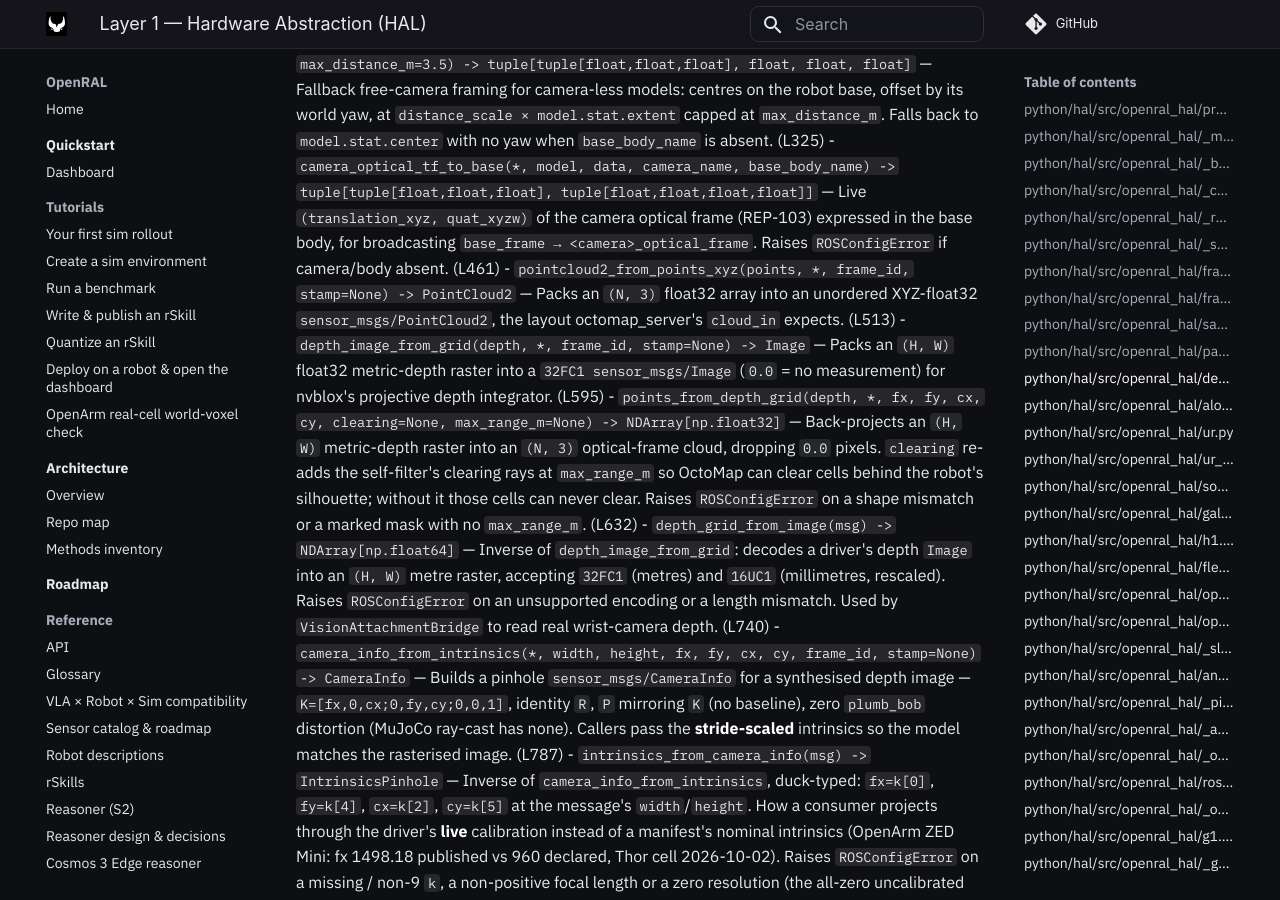
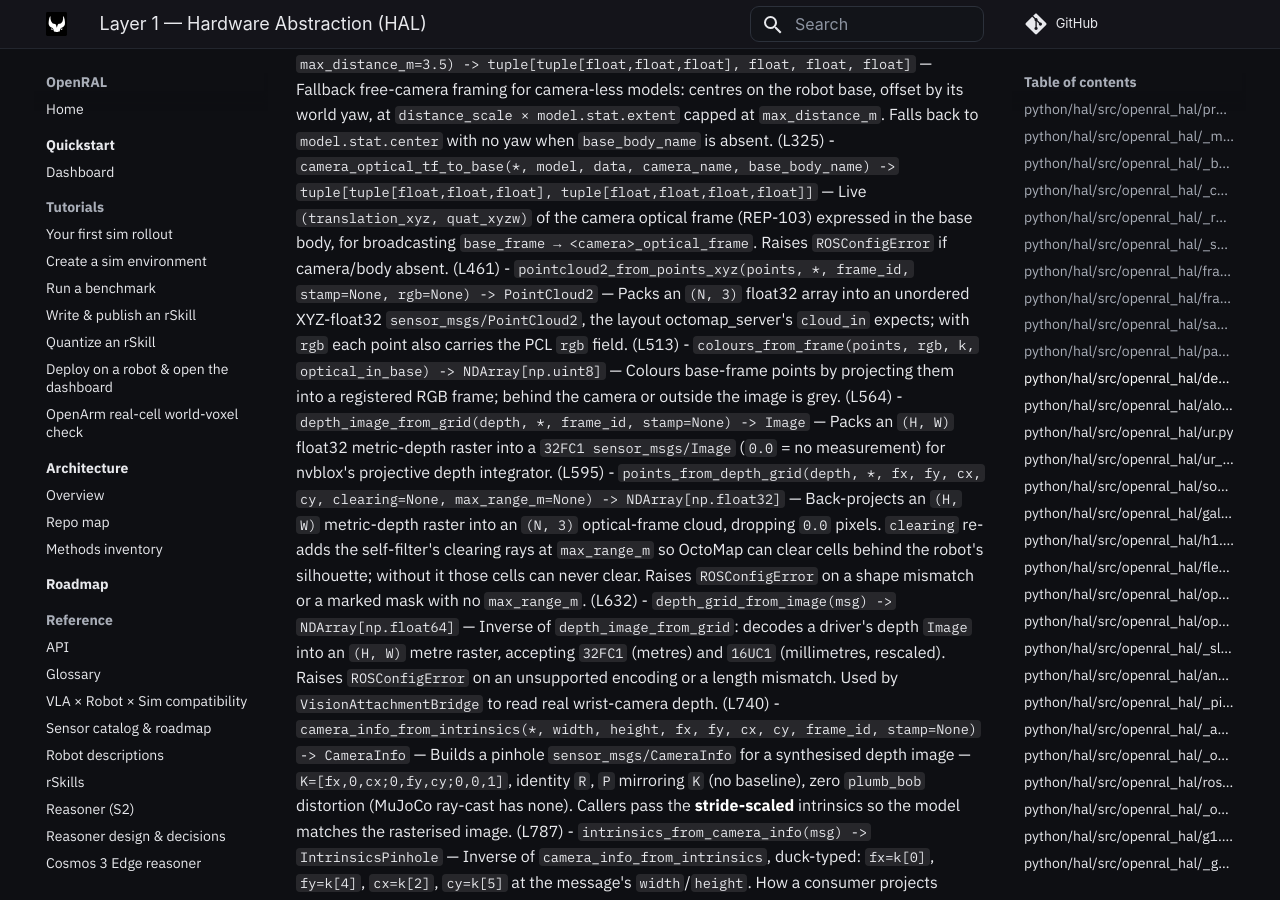
Before and after one commit to OpenRAL/openral, an MkDocs documentation site: the page built from docs/methods/01-hal.md, in a window 1280 px wide and 900 px high, scrolled down 12889 px. Built offline with MkDocs 1.6.1 and Material for MkDocs 9.7.7, drawn with Linux system fonts in a browser that asks for light colours; comment, search, counter and statistics services are not loaded.

Commit message:
fix(docs): list colours_from_frame and the rgb parameter in the HAL methods
001eb291 added `colours_from_frame` and the `rgb` argument of
`pointcloud2_from_points_xyz` without methods entries, so the coverage
check failed. Both are now listed.

Co-Authored-By: Claude Opus 5.5 <noreply@anthropic.com>
Claude-Session: https://claude.ai/code/session_01QWdcJYkR5PR2xw3zAd8uxu
Signed-off-by: Adrian <adrianllopart@gmail.com>

```diff
--- a/docs/methods/01-hal.md
+++ b/docs/methods/01-hal.md
@@ -183,7 +183,8 @@ _Reusable, robot-agnostic depth-camera → `sensor_msgs/PointCloud2` plumbing fo
 - `apply_robosuite_visual_geomgroups(opt, model) -> bool` — For a robosuite/RoboCasa model, hides collision shells (geomgroup 0) and shows textured visual geoms (group 1) so `mujoco.viewer` renders textures instead of collision boxes. Gated on a robosuite signature, not geom counts (dm_control/gym-aloha put visuals in group 0). Used by `sim run --view`. (L294)
 - `base_aligned_free_camera(*, model, data, base_body_name=None, azimuth_offset_deg=135.0, elevation_deg=-25.0, distance_scale=2.0, max_distance_m=3.5) -> tuple[tuple[float,float,float], float, float, float]` — Fallback free-camera framing for camera-less models: centres on the robot base, offset by its world yaw, at `distance_scale × model.stat.extent` capped at `max_distance_m`. Falls back to `model.stat.center` with no yaw when `base_body_name` is absent. (L325)
 - `camera_optical_tf_to_base(*, model, data, camera_name, base_body_name) -> tuple[tuple[float,float,float], tuple[float,float,float,float]]` — Live `(translation_xyz, quat_xyzw)` of the camera optical frame (REP-103) expressed in the base body, for broadcasting `base_frame → <camera>_optical_frame`. Raises `ROSConfigError` if camera/body absent. (L461)
-- `pointcloud2_from_points_xyz(points, *, frame_id, stamp=None) -> PointCloud2` — Packs an `(N, 3)` float32 array into an unordered XYZ-float32 `sensor_msgs/PointCloud2`, the layout octomap_server's `cloud_in` expects. (L513)
+- `pointcloud2_from_points_xyz(points, *, frame_id, stamp=None, rgb=None) -> PointCloud2` — Packs an `(N, 3)` float32 array into an unordered XYZ-float32 `sensor_msgs/PointCloud2`, the layout octomap_server's `cloud_in` expects; with `rgb` each point also carries the PCL `rgb` field. (L513)
+- `colours_from_frame(points, rgb, k, optical_in_base) -> NDArray[np.uint8]` — Colours base-frame points by projecting them into a registered RGB frame; behind the camera or outside the image is grey. (L564)
 - `depth_image_from_grid(depth, *, frame_id, stamp=None) -> Image` — Packs an `(H, W)` float32 metric-depth raster into a `32FC1 sensor_msgs/Image` (`0.0` = no measurement) for nvblox's projective depth integrator. (L595)
 - `points_from_depth_grid(depth, *, fx, fy, cx, cy, clearing=None, max_range_m=None) -> NDArray[np.float32]` — Back-projects an `(H, W)` metric-depth raster into an `(N, 3)` optical-frame cloud, dropping `0.0` pixels. `clearing` re-adds the self-filter's clearing rays at `max_range_m` so OctoMap can clear cells behind the robot's silhouette; without it those cells can never clear. Raises `ROSConfigError` on a shape mismatch or a marked mask with no `max_range_m`. (L632)
 - `depth_grid_from_image(msg) -> NDArray[np.float64]` — Inverse of `depth_image_from_grid`: decodes a driver's depth `Image` into an `(H, W)` metre raster, accepting `32FC1` (metres) and `16UC1` (millimetres, rescaled). Raises `ROSConfigError` on an unsupported encoding or a length mismatch. Used by `VisionAttachmentBridge` to read real wrist-camera depth. (L740)
```
